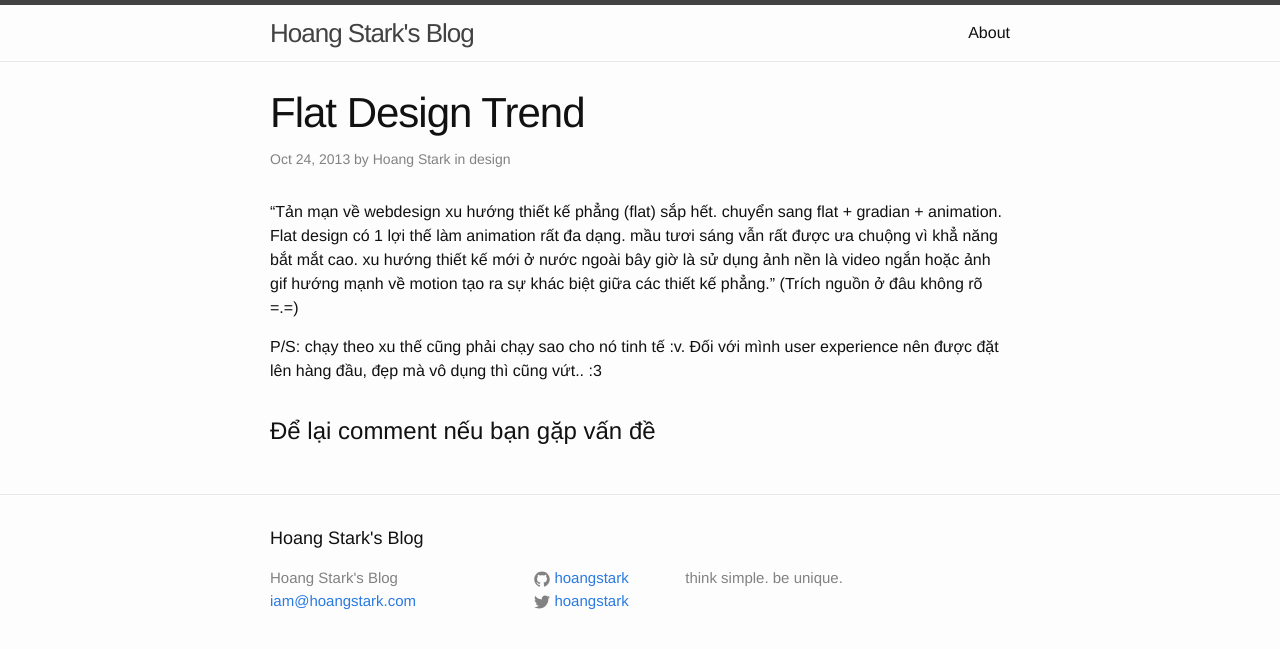
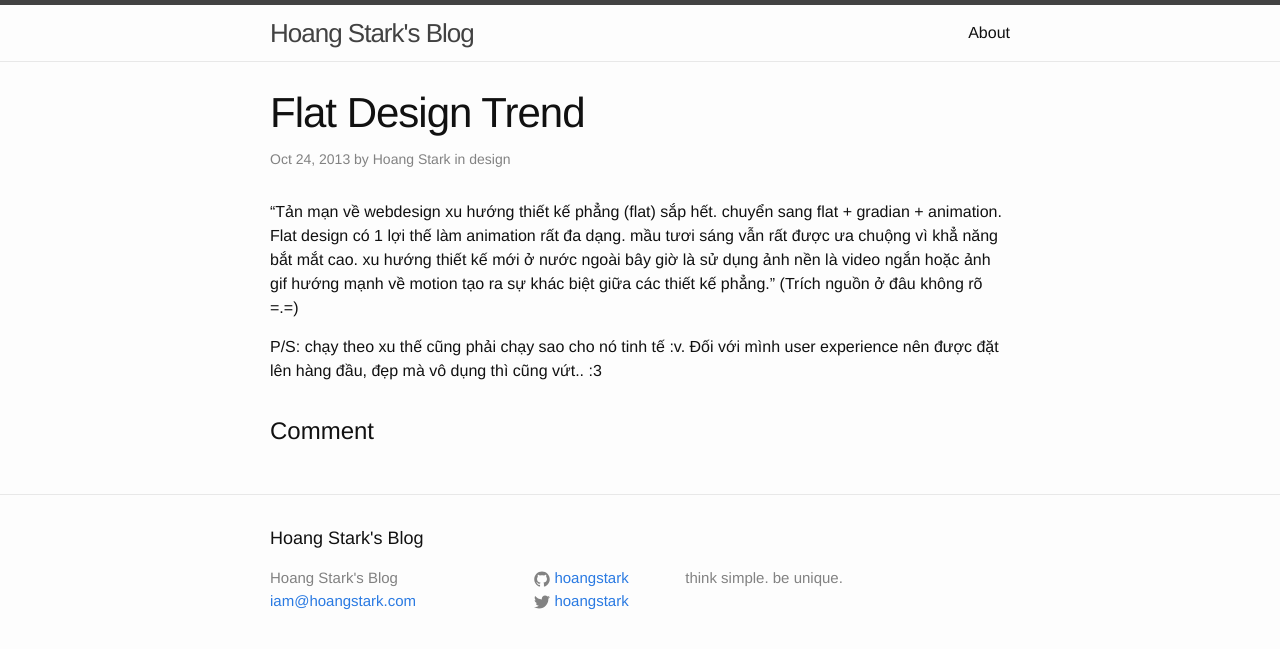
Before and after one commit to h5tark/hoangstark.github.io, a Jekyll site: the page built from _posts/2013-10-24-flat-design-trend.markdown, in a window 1280 px wide. Shown: the top 649 px of the page. Built offline with Jekyll 4.4.1, drawn with Linux system fonts in a browser that asks for light colours.

Commit message:
Comment text

```diff
--- a/_layouts/post.html
+++ b/_layouts/post.html
@@ -21,7 +21,7 @@ layout: default
     {{ content }}
   </article>
 
-<h2>Để lại comment nếu bạn gặp vấn đề</h2>
+<h2>Comment</h2>
 <div class="fb-like" data-href="{{ site.url }}{{ page.url }}" data-layout="standard" data-action="like" data-show-faces="true" data-share="true"></div>
 
   <div class="fb-comments" data-href="{{ site.url }}{{ page.url }}" data-numposts="5" data-colorscheme="light" data-width="100%"></div>
```
